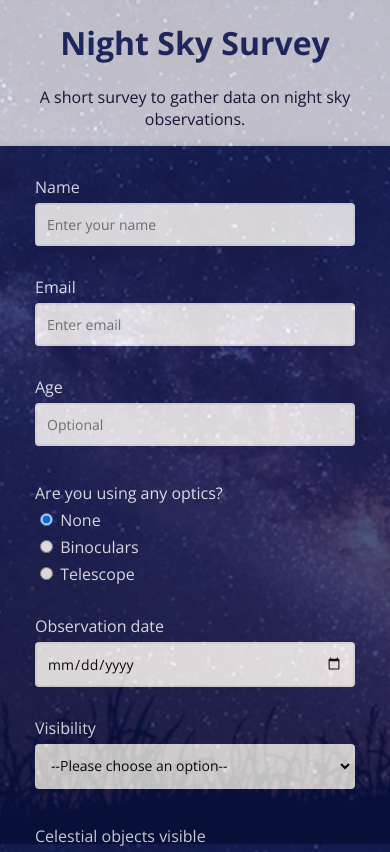
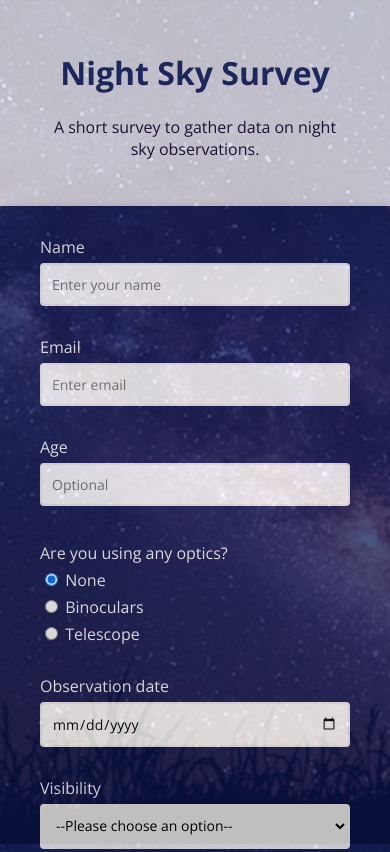
Before and after one commit to personal-projects-davidw/night_sky_survey, a plain HTML site: page index.html in a window 390 px wide. Shown: the top 852 px of the page. Drawn offline with nearby package versions, Linux system fonts and the light colour scheme.

Commit message:
Responsive behaviour improvements. Width unit for main elements changed to % and media query added for padding on form when not on mobile.

```diff
--- a/style.css
+++ b/style.css
@@ -20,7 +20,6 @@ body {
     background-repeat: no-repeat;
     background-attachment: fixed;
     display: flex;
-    align-items: center;
     justify-content: center;
     min-height: 100vh;
     margin: 0;
@@ -31,10 +30,17 @@ body {
     flex-direction: column;
 }
 
+@media only screen and (min-width: 451px) {
+    .container {
+      padding: 15vh 0;
+    }
+  }
+
 header {
-    width: 400px;
+    width: 100%;
     background-color: rgba(252, 251, 254, 0.7);
     text-align: center;
+    padding: 30px 40px;
 }
 
 h1  {
@@ -56,7 +62,7 @@ h2 {
     opacity: 0.8;
     border-radius: 5px;
     box-shadow: 0 2px 10px rgba(0, 0, 0, 0.3);
-    width: 400px;
+    width: 100%;
     padding: 30px 40px;
 }
 
```
Also changed, not shown: app.js (deleted).
